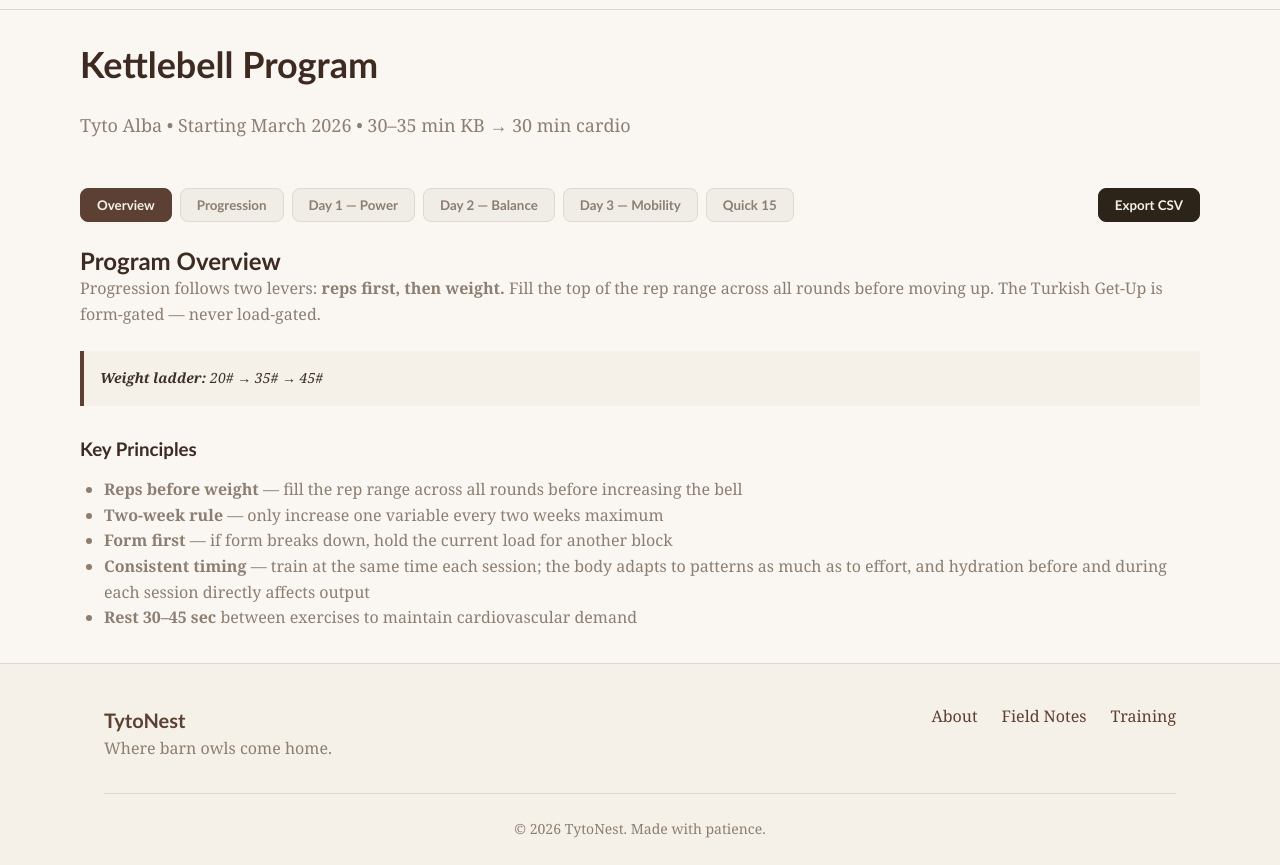
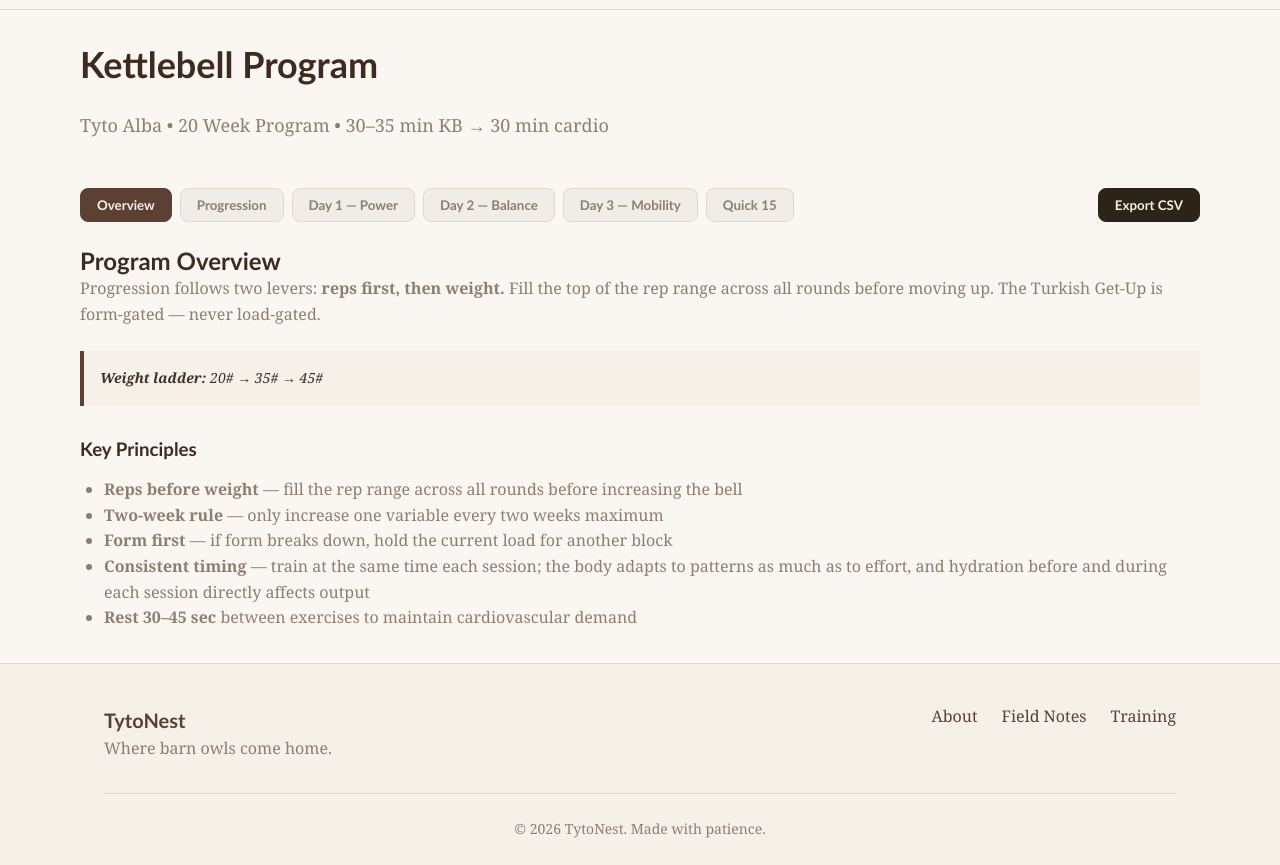
Before and after one commit to discerningowl/tytonest, a website: page kettlebell.html in a window 1280 px wide. Shown: the part 53-918 px from the top of the page. Drawn offline with Linux system fonts and the light colour scheme.

Commit message:
Update kettlebell.html

```diff
--- a/kettlebell.html
+++ b/kettlebell.html
@@ -24,7 +24,7 @@
   <main class="container workout-container">
     <section class="section-header" style="text-align: left; margin-left: 0;">
       <h1 class="hero-title" style="font-size: var(--text-4xl);">Kettlebell Program</h1>
-      <p class="section-lead">Tyto Alba &bull; Starting March 2026 &bull; 30&ndash;35 min KB &rarr; 30 min cardio</p>
+      <p class="section-lead">Tyto Alba &bull; 20 Week Program &bull; 30&ndash;35 min KB &rarr; 30 min cardio</p>
     </section>
 
     <div class="tabs">
```
